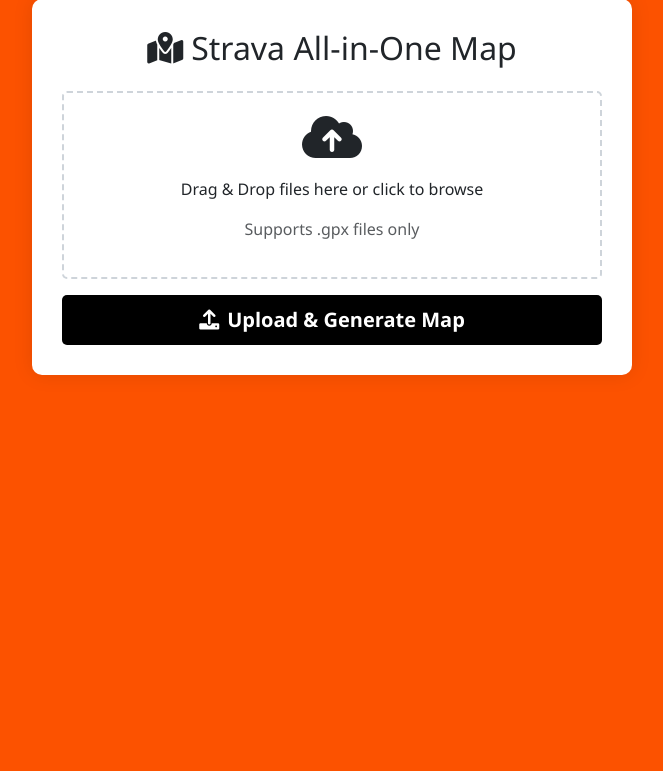
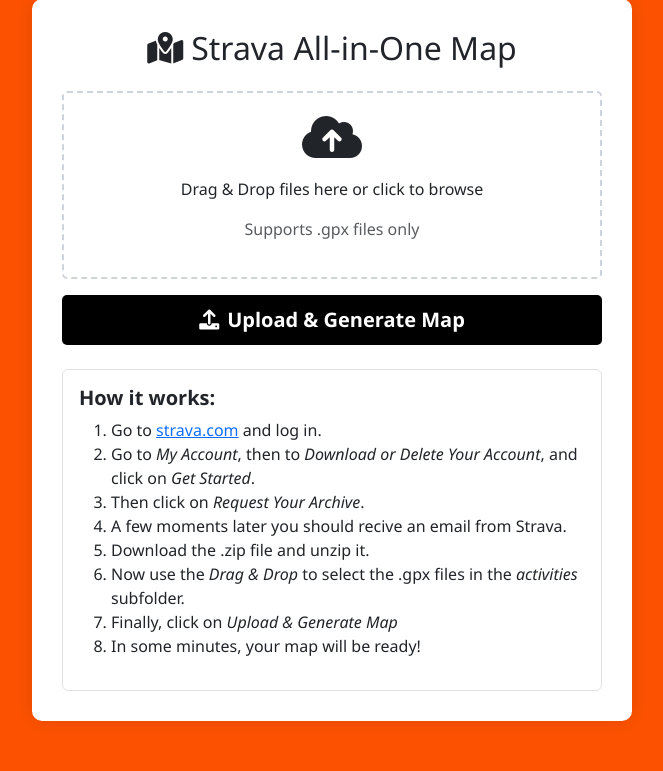
Before and after one commit to COrtsJosep/strava-maps, a Flask app: page / in a window 1280 px wide. Shown: the part 51-822 px from the top of the page, without its empty margins (308-971 px from the left). Before the commit the page ends 426 px from the top, so only its background shows below. Run offline with Flask 3, Linux system fonts and the light colour scheme; some libraries are stand-ins or nearby versions.

Commit message:
added guidelines

```diff
--- a/src/templates/index.html
+++ b/src/templates/index.html
@@ -73,6 +73,20 @@
                 </button>
             </div>
         </form>
+
+        <div class="how-it-works-box mt-4 p-3 border rounded bg-white">
+            <h5><strong>How it works:</strong></h5>
+            <ol>
+                <li>Go to <a href="https://www.strava.com">strava.com</a> and log in.</li>
+                <li>Go to <em>My Account</em>, then to <em>Download or Delete Your Account</em>, and click on <em>Get Started</em>.</li>
+                <li>Then click on <em>Request Your Archive</em>.</li>
+                <li>A few moments later you should recive an email from Strava.</li>
+                <li>Download the .zip file and unzip it.</li>
+                <li>Now use the <em>Drag & Drop</em> to select the .gpx files in the <em>activities</em> subfolder.</li>
+                <li>Finally, click on <em>Upload & Generate Map</em></li>
+                <li>In some minutes, your map will be ready!</li>
+            </ol>
+        </div>
     </div>
     <script src="https://cdn.jsdelivr.net/npm/bootstrap@5.3.0/dist/js/bootstrap.bundle.min.js"></script>
     <script>
```
